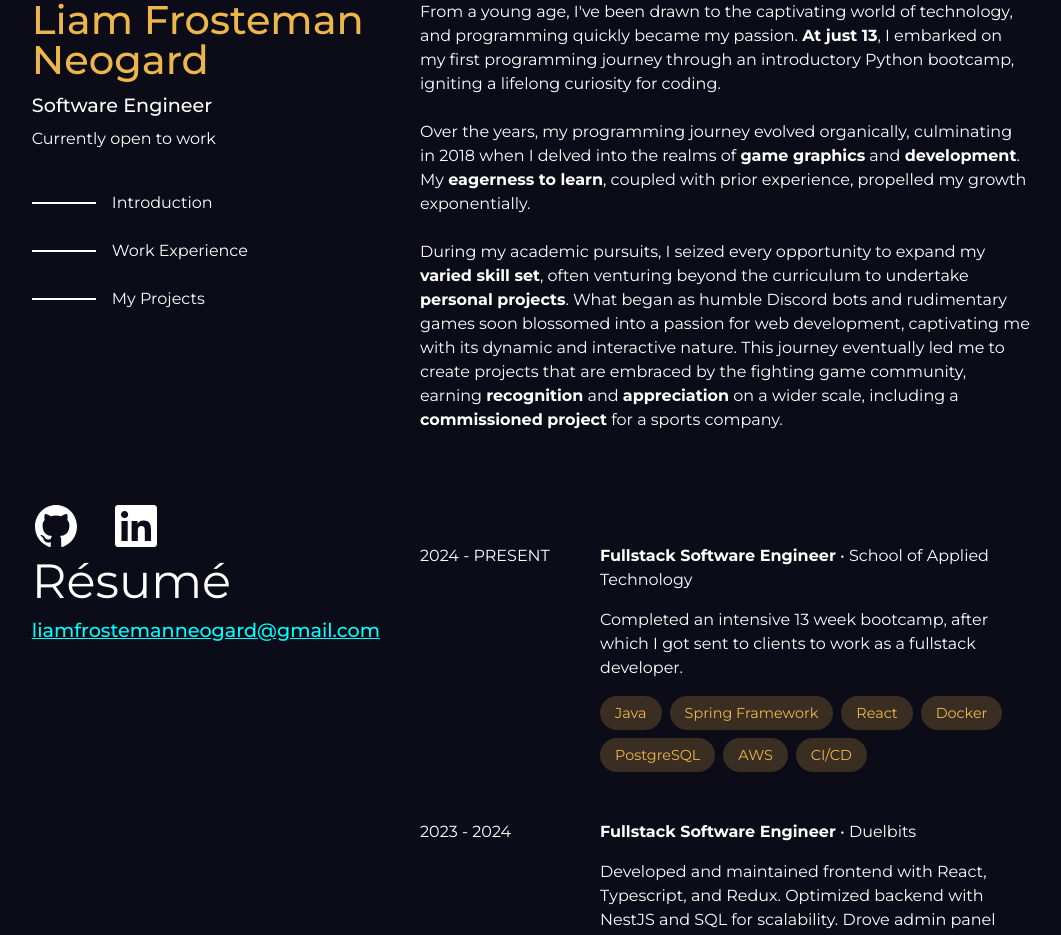
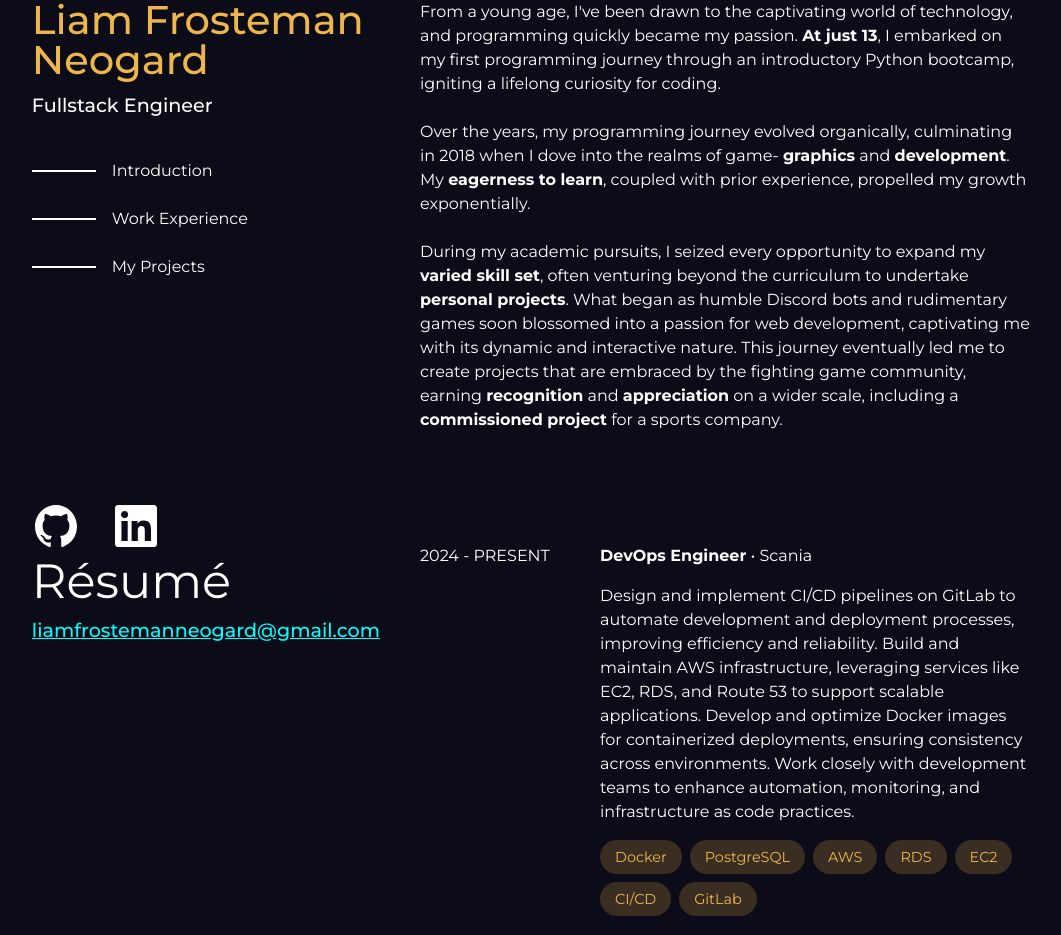
Before and after one commit to FrostemanNeogard/portfolio, a React (Vite) app: page / in a window 1280 px wide. Shown: the part 80-1015 px from the top of the page, without its empty margins (109-1170 px from the left). Built offline with nearby package versions, Linux system fonts and the light colour scheme; a web font is replaced by a local one.

Commit message:
Update info

```diff
--- a/src/components/homePage/index.tsx
+++ b/src/components/homePage/index.tsx
@@ -10,8 +10,7 @@ export const HomePage = () => {
       <Styled.FullHeightContainer>
         <Styled.LeftContent>
           <h1>Liam Frosteman Neogard</h1>
-          <h2>Software Engineer</h2>
-          <p>Currently open to work</p>
+          <h2>Fullstack Engineer</h2>
           <ul>
             <li>
               <span></span>
@@ -65,8 +64,8 @@ export const HomePage = () => {
           <br />
           <br />
           Over the years, my programming journey evolved organically,
-          culminating in 2018 when I delved into the realms of{" "}
-          <strong>game graphics</strong> and <strong>development</strong>. My{" "}
+          culminating in 2018 when I dove into the realms of game-{" "}
+          <strong>graphics</strong> and <strong>development</strong>. My{" "}
           <strong>eagerness to learn</strong>, coupled with prior experience,
           propelled my growth exponentially.
           <br />
--- a/src/components/workExperiences/index.tsx
+++ b/src/components/workExperiences/index.tsx
@@ -7,12 +7,37 @@ export const WorkExperiences = () => {
       <Styled.WorkArticle>
         <h3>2024 - Present</h3>
         <h2>
+          <strong>DevOps Engineer</strong> • Scania
+        </h2>
+        <p>
+          Design and implement CI/CD pipelines on GitLab to automate development
+          and deployment processes, improving efficiency and reliability. Build
+          and maintain AWS infrastructure, leveraging services like EC2, RDS,
+          and Route 53 to support scalable applications. Develop and optimize
+          Docker images for containerized deployments, ensuring consistency
+          across environments. Work closely with development teams to enhance
+          automation, monitoring, and infrastructure as code practices.
+        </p>
+        <div>
+          <span>Docker</span>
+          <span>PostgreSQL</span>
+          <span>AWS</span>
+          <span>RDS</span>
+          <span>EC2</span>
+          <span>CI/CD</span>
+          <span>GitLab</span>
+        </div>
+      </Styled.WorkArticle>
+      <Styled.WorkArticle>
+        <h3>2024 - Present</h3>
+        <h2>
           <strong>Fullstack Software Engineer</strong> • School of Applied
           Technology
         </h2>
         <p>
-          Completed an intensive 13 week bootcamp, after which I got sent to
-          clients to work as a fullstack developer.
+          Completed an intensive 13 week bootcamp, after which I got hired as a
+          consultant where I've completed one short assignment at a small
+          company and am currently on assignment at Scania as a DevOps engineer.
         </p>
         <div>
           <span>Java</span>
```
